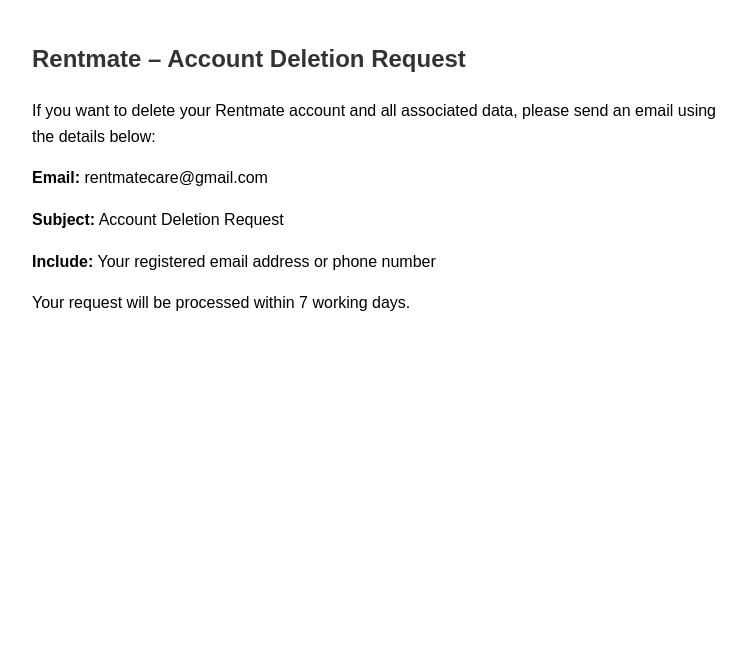
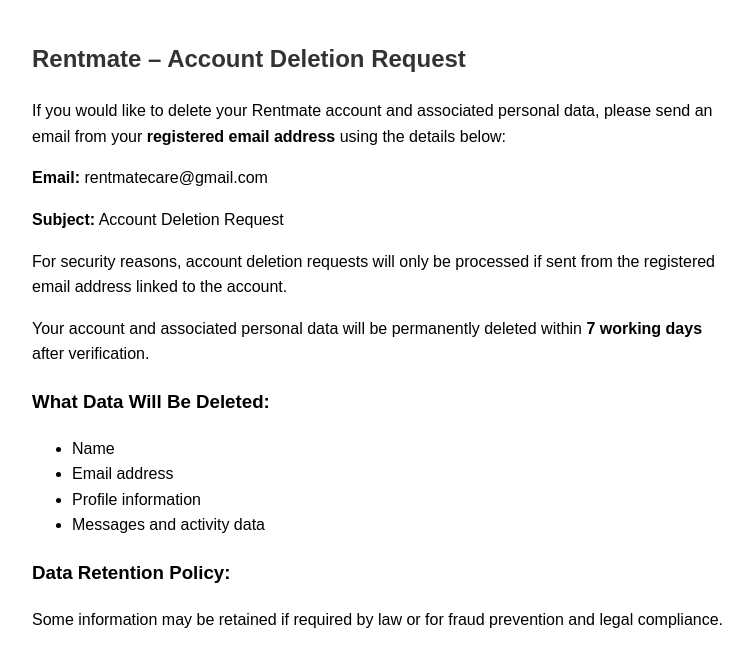
Before and after one commit to Rentmates/Rentmate, a plain HTML site: page index.html in a window 1280 px wide. Shown: the whole page, without its empty margins (258-1011 px from the left). Drawn offline with Linux system fonts and the light colour scheme.

Commit message:
Update index.html
Updated deletion page

```diff
--- a/index.html
+++ b/index.html
@@ -6,21 +6,35 @@
   <style>
     body { font-family: Arial, sans-serif; padding: 20px; max-width: 700px; margin: auto; line-height: 1.6; }
     h2 { color: #333; }
+    h3 { margin-top: 20px; }
     p { margin-bottom: 10px; }
     b { color: #000; }
+    ul { margin-top: 5px; }
   </style>
 </head>
 <body>
 
   <h2>Rentmate – Account Deletion Request</h2>
 
-  <p>If you want to delete your Rentmate account and all associated data, please send an email using the details below:</p>
+  <p>If you would like to delete your Rentmate account and associated personal data, please send an email from your <b>registered email address</b> using the details below:</p>
 
   <p><b>Email:</b> rentmatecare@gmail.com</p>
   <p><b>Subject:</b> Account Deletion Request</p>
-  <p><b>Include:</b> Your registered email address or phone number</p>
 
-  <p>Your request will be processed within 7 working days.</p>
+  <p>For security reasons, account deletion requests will only be processed if sent from the registered email address linked to the account.</p>
+
+  <p>Your account and associated personal data will be permanently deleted within <b>7 working days</b> after verification.</p>
+
+  <h3>What Data Will Be Deleted:</h3>
+  <ul>
+    <li>Name</li>
+    <li>Email address</li>
+    <li>Profile information</li>
+    <li>Messages and activity data</li>
+  </ul>
+
+  <h3>Data Retention Policy:</h3>
+  <p>Some information may be retained if required by law or for fraud prevention and legal compliance.</p>
 
 </body>
 </html>
```
